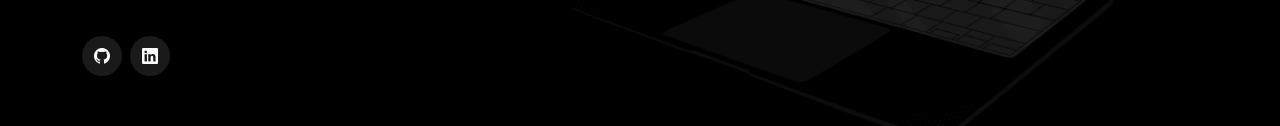
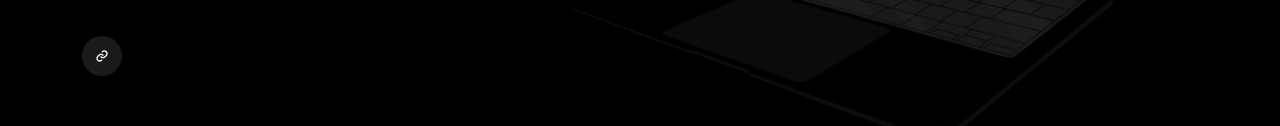
Before and after one commit to sydneycharles/mysite1, a plain HTML site: page index.html in a window 1280 px wide. Shown: the part 444-570 px from the top of the page. Drawn offline with nearby package versions, Linux system fonts and the light colour scheme.

Commit message:
linktree

```diff
--- a/index.html
+++ b/index.html
@@ -56,8 +56,8 @@
 
       <div class="social-links">
 
-        <a href="https://github.com/sydneycharles" class="instagram"><i class="bi bi-github"></i></a>
-        <a href="https://www.linkedin.com/in/sydney-charles-a8b45915a" class="linkedin"><i class="bi bi-linkedin"></i></a>
+        <a href="https://linktr.ee/sydneycharles" class="instagram"><i class='bx bx-link'></i></a>
+
       </div>
 
     </div>
```
